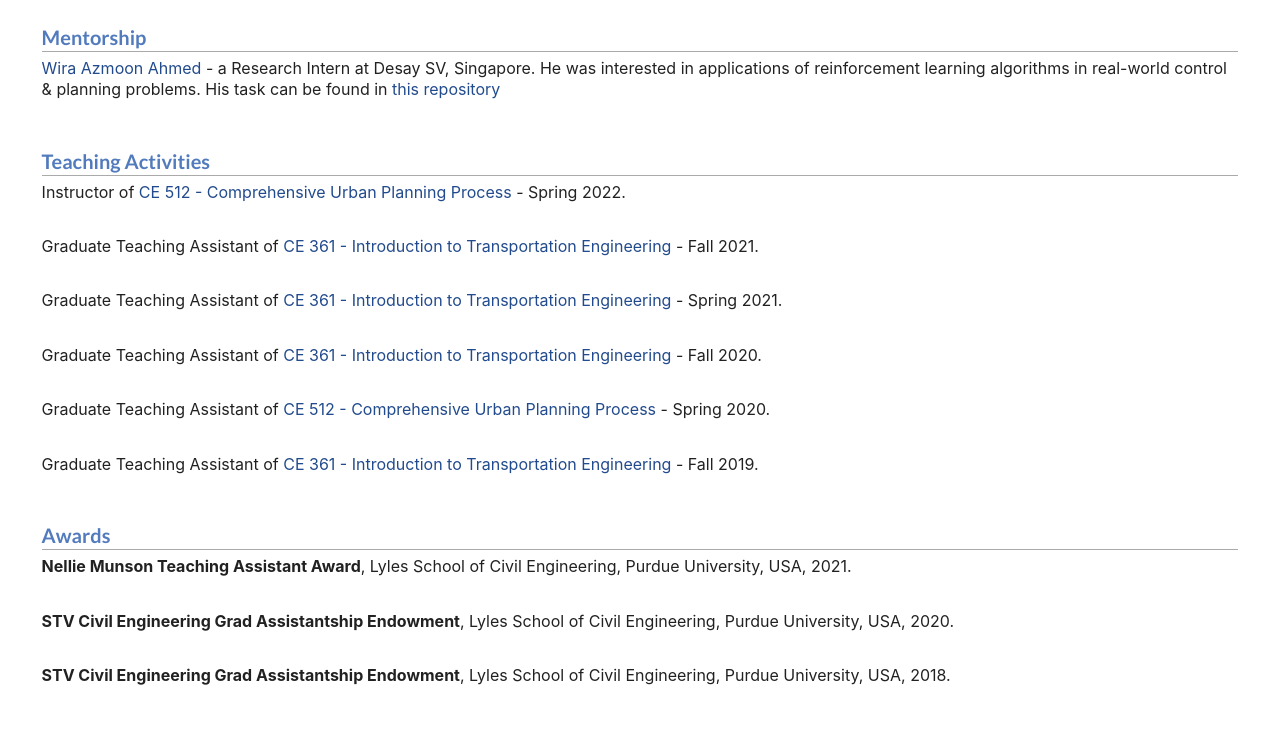
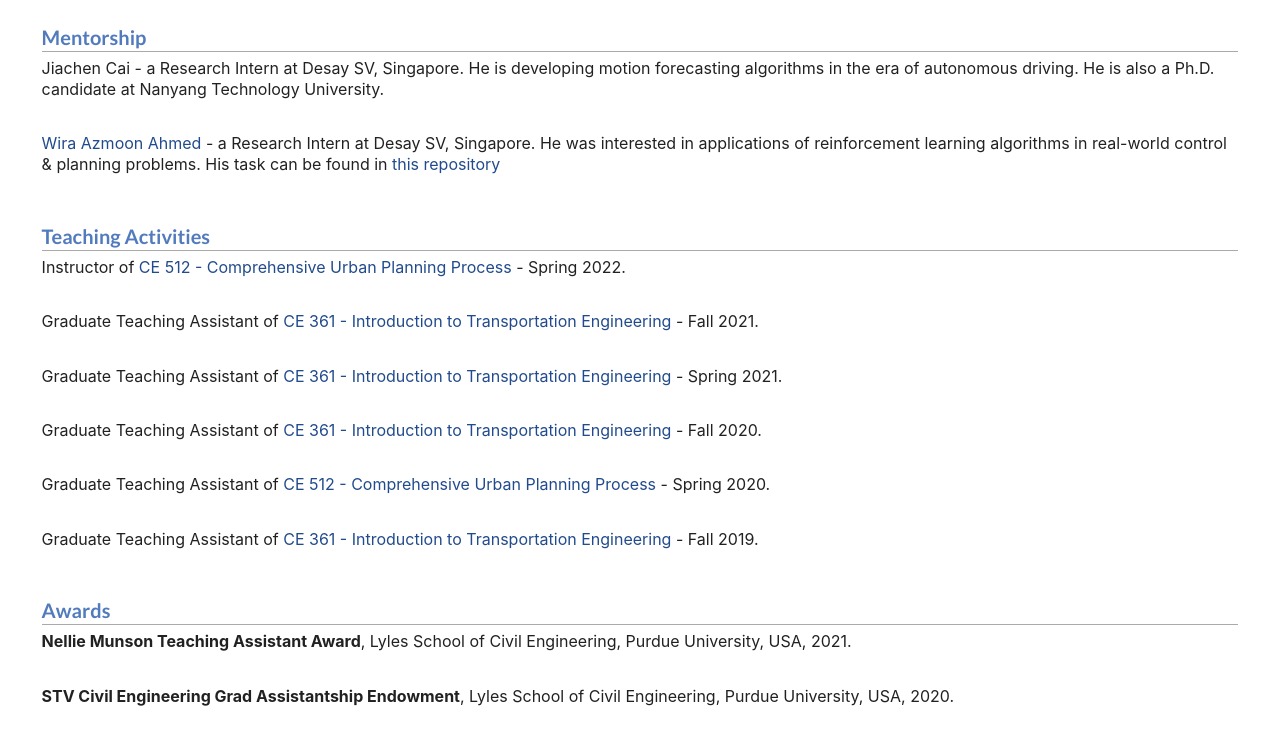
Before and after one commit to ClimbingMachine/ClimbingMachine.github.io, a plain HTML site: page teaching.html in a window 1280 px wide. Shown: the part 308-1038 px from the top of the page. Drawn offline with nearby package versions, Linux system fonts and the light colour scheme.

Commit message:
Update teaching.html

```diff
--- a/teaching.html
+++ b/teaching.html
@@ -38,6 +38,9 @@ Algorithm Engineer at <br />
 </div>
 
 <h2> Mentorship </h2>
+
+<p> Jiachen Cai </a> - a Research Intern at Desay SV, Singapore. He is developing motion forecasting algorithms in the era of autonomous driving. He is also a Ph.D. candidate at Nanyang Technology University.  <br />
+<br />
 
 <p><a href="https://github.com/hughjazzman"> Wira Azmoon Ahmed </a> - a Research Intern at Desay SV, Singapore. He was interested in applications of reinforcement learning algorithms in real-world control & planning problems. His task can be found in <a href="https://github.com/YZhang-Genghis/deep-reinforcement-learning-pedestrian-signal-design/pull/2"> this repository </a><br />
 <br />
```
